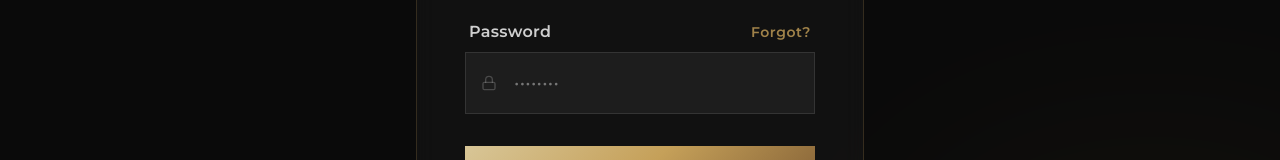
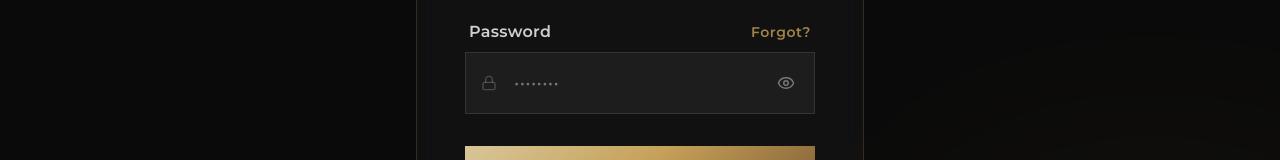
Before and after one commit to eris-522/customer-side, a React (Vite) app: page /auth in a window 1280 px wide. Shown: the part 419-579 px from the top of the page. Built offline with nearby package versions, Linux system fonts and the light colour scheme; no server answers; the database is empty; a web font is replaced by a local one.

Commit message:
feat(auth): add toggle icon to show and hide password in login, register, and reset flows

```diff
--- a/src/pages/AuthPage.tsx
+++ b/src/pages/AuthPage.tsx
@@ -15,6 +15,8 @@ import {
   ShieldQuestion,
   Phone,
   CheckCircle2,
+  Eye,
+  EyeOff,
 } from "lucide-react";
 import { supabase } from "../utils/supabase";
 
@@ -120,6 +122,7 @@ export default function AuthPage() {
   const [fullName, setFullName] = useState("");
   const [email, setEmail] = useState("");
   const [password, setPassword] = useState("");
+  const [showPassword, setShowPassword] = useState(false);
   const [phoneNumber, setPhoneNumber] = useState("");
 
   // Security question fields
@@ -133,6 +136,7 @@ export default function AuthPage() {
   const [recoveryAnswer, setRecoveryAnswer] = useState("");
   const [fetchedAnswer, setFetchedAnswer] = useState("");
   const [newPassword, setNewPassword] = useState("");
+  const [showNewPassword, setShowNewPassword] = useState(false);
 
   const [loading, setLoading] = useState(false);
   const [message, setMessage] = useState("");
@@ -792,13 +796,22 @@ export default function AuthPage() {
                       size={16}
                     />
                     <input
-                      type="password"
+                      type={showPassword ? "text" : "password"}
                       placeholder="••••••••"
                       value={password}
                       onChange={(e) => setPassword(e.target.value)}
                       required
-                      className="w-full bg-white/5 border border-white/10 px-12 py-4 text-lg focus:outline-none focus:border-gold-400/50 transition-all placeholder:text-white/40"
+                      className="w-full bg-white/5 border border-white/10 pl-12 pr-12 py-4 text-lg focus:outline-none focus:border-gold-400/50 transition-all placeholder:text-white/40"
                     />
+                    <button
+                      type="button"
+                      onClick={() => setShowPassword((prev) => !prev)}
+                      className="absolute right-4 top-1/2 -translate-y-1/2 text-white/40 hover:text-gold-400 transition-colors cursor-pointer p-1"
+                      aria-label={showPassword ? "Hide password" : "Show password"}
+                      title={showPassword ? "Hide password" : "Show password"}
+                    >
+                      {showPassword ? <EyeOff size={18} /> : <Eye size={18} />}
+                    </button>
                   </div>
                 </div>
 
@@ -941,13 +954,22 @@ export default function AuthPage() {
                         size={16}
                       />
                       <input
-                        type="password"
+                        type={showNewPassword ? "text" : "password"}
                         placeholder="Enter new password"
                         value={newPassword}
                         onChange={(e) => setNewPassword(e.target.value)}
                         required
-                        className="w-full bg-white/5 border border-white/10 px-12 py-4 text-lg focus:outline-none focus:border-gold-400/50 transition-all placeholder:text-white/40"
+                        className="w-full bg-white/5 border border-white/10 pl-12 pr-12 py-4 text-lg focus:outline-none focus:border-gold-400/50 transition-all placeholder:text-white/40"
                       />
+                      <button
+                        type="button"
+                        onClick={() => setShowNewPassword((prev) => !prev)}
+                        className="absolute right-4 top-1/2 -translate-y-1/2 text-white/40 hover:text-gold-400 transition-colors cursor-pointer p-1"
+                        aria-label={showNewPassword ? "Hide password" : "Show password"}
+                        title={showNewPassword ? "Hide password" : "Show password"}
+                      >
+                        {showNewPassword ? <EyeOff size={18} /> : <Eye size={18} />}
+                      </button>
                     </div>
                   </div>
                 )}
```
